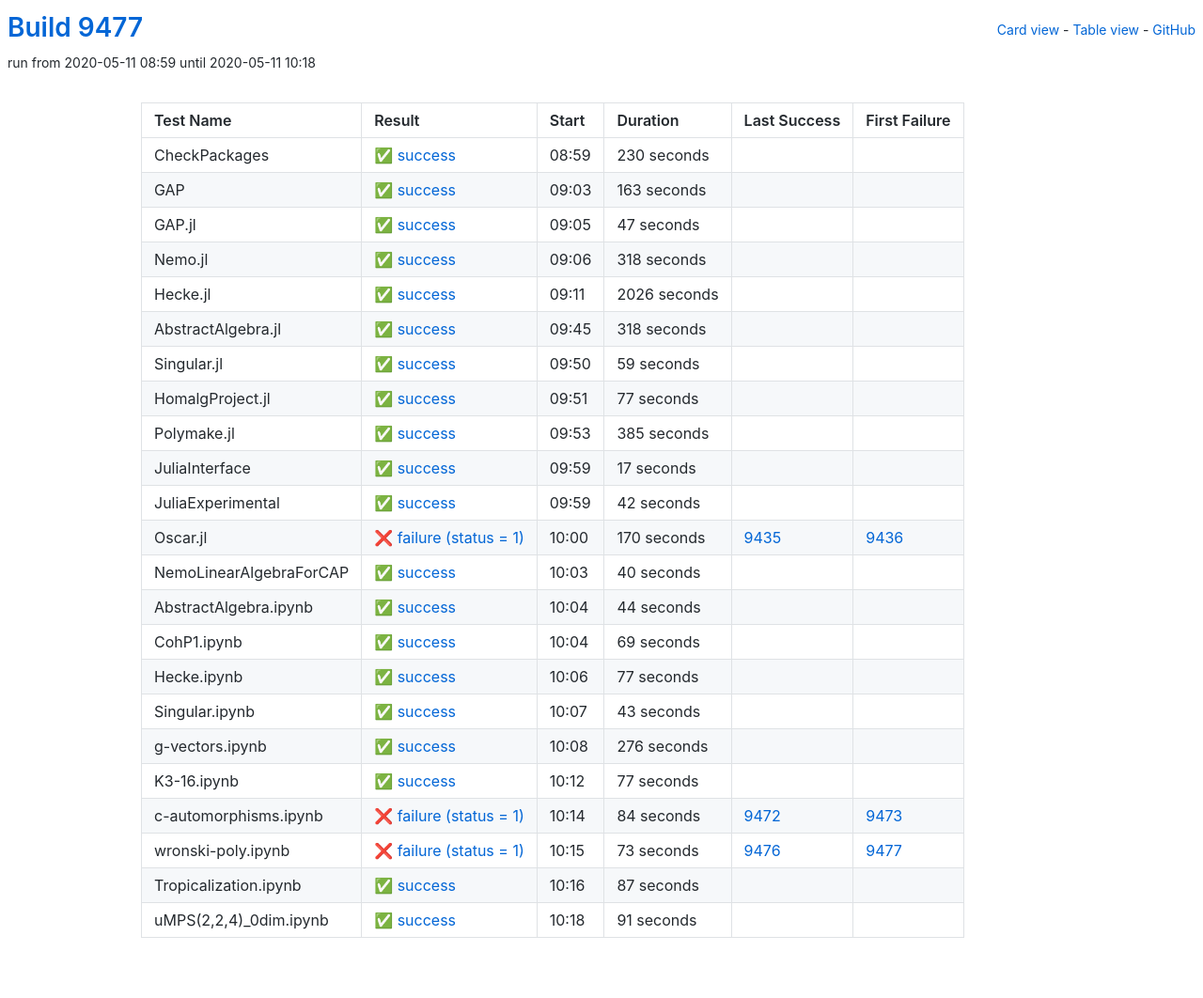
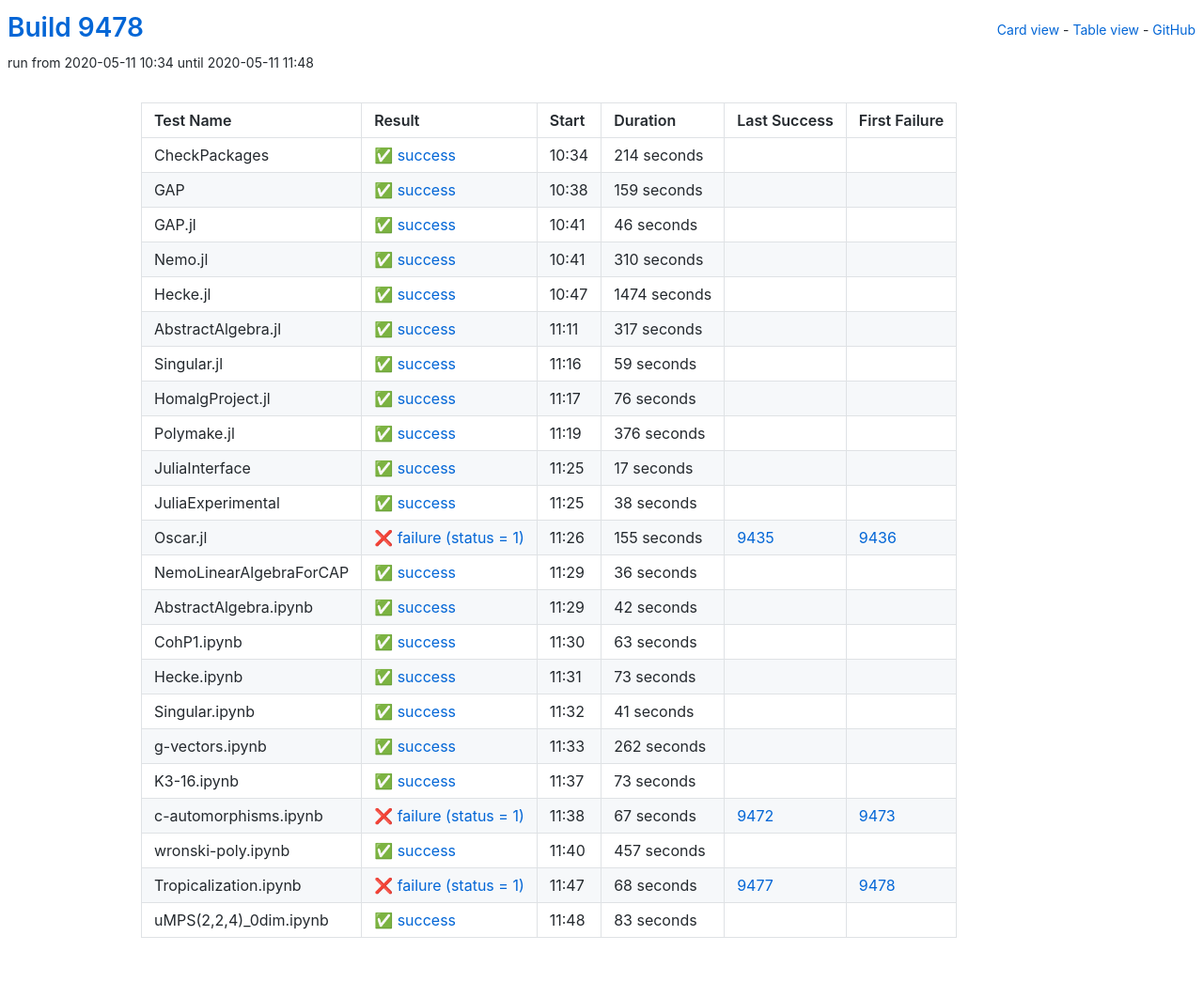
Before and after one commit to oscar-system/oscar-ci-status, a Jekyll site: the page built from table.html, in a window 1280 px wide. Shown: the whole page at 94% size. Built offline with Jekyll 4.4.1, drawn with Linux system fonts in a browser that asks for light colours.

Commit message:
Build 9478

```diff
--- a/_data/ci.yml
+++ b/_data/ci.yml
@@ -1,77 +1,77 @@
-build: 9477
-build_url: https://oscarci.mathematik.uni-kl.de/job/oscar/9477/
+build: 9478
+build_url: https://oscarci.mathematik.uni-kl.de/job/oscar/9478/
 job: oscar
 tests:
-- duration: 230
+- duration: 214
   exitcode: 0
   first_failure: false
   first_failure_url: null
   id: checkpackages
   last_success: false
   last_success_url: null
-  log: https://oscarci.mathematik.uni-kl.de/job/oscar/9477/artifact/logs/build-9477/CheckPackages.log
+  log: https://oscarci.mathematik.uni-kl.de/job/oscar/9478/artifact/logs/build-9478/CheckPackages.log
   name: CheckPackages
-  start: 2020-05-11 08:59
+  start: 2020-05-11 10:34
   status: success
   success: true
-- duration: 163
+- duration: 159
   exitcode: 0
   first_failure: false
   first_failure_url: null
   id: gap
   last_success: false
   last_success_url: null
-  log: https://oscarci.mathematik.uni-kl.de/job/oscar/9477/artifact/logs/build-9477/GAP.log
+  log: https://oscarci.mathematik.uni-kl.de/job/oscar/9478/artifact/logs/build-9478/GAP.log
   name: GAP
-  start: 2020-05-11 09:03
+  start: 2020-05-11 10:38
   status: success
   success: true
-- duration: 47
+- duration: 46
   exitcode: 0
   first_failure: false
   first_failure_url: null
   id: gap-jl
   last_success: false
   last_success_url: null
-  log: https://oscarci.mathematik.uni-kl.de/job/oscar/9477/artifact/logs/build-9477/GAP.jl.log
+  log: https://oscarci.mathematik.uni-kl.de/job/oscar/9478/artifact/logs/build-9478/GAP.jl.log
   name: GAP.jl
-  start: 2020-05-11 09:05
+  start: 2020-05-11 10:41
   status: success
   success: true
-- duration: 318
+- duration: 310
   exitcode: 0
   first_failure: false
   first_failure_url: null
   id: nemo-jl
   last_success: false
   last_success_url: null
-  log: https://oscarci.mathematik.uni-kl.de/job/oscar/9477/artifact/logs/build-9477/Nemo.jl.log
+  log: https://oscarci.mathematik.uni-kl.de/job/oscar/9478/artifact/logs/build-9478/Nemo.jl.log
   name: Nemo.jl
-  start: 2020-05-11 09:06
+  start: 2020-05-11 10:41
   status: success
   success: true
-- duration: 2026
+- duration: 1474
   exitcode: 0
   first_failure: false
   first_failure_url: null
   id: hecke-jl
   last_success: false
   last_success_url: null
-  log: https://oscarci.mathematik.uni-kl.de/job/oscar/9477/artifact/logs/build-9477/Hecke.jl.log
+  log: https://oscarci.mathematik.uni-kl.de/job/oscar/9478/artifact/logs/build-9478/Hecke.jl.log
   name: Hecke.jl
-  start: 2020-05-11 09:11
+  start: 2020-05-11 10:47
   status: success
   success: true
-- duration: 318
+- duration: 317
   exitcode: 0
   first_failure: false
   first_failure_url: null
   id: abstractalgebra-jl
   last_success: false
   last_success_url: null
-  log: https://oscarci.mathematik.uni-kl.de/job/oscar/9477/artifact/logs/build-9477/AbstractAlgebra.jl.log
+  log: https://oscarci.mathematik.uni-kl.de/job/oscar/9478/artifact/logs/build-9478/AbstractAlgebra.jl.log
   name: AbstractAlgebra.jl
-  start: 2020-05-11 09:45
+  start: 2020-05-11 11:11
   status: success
   success: true
 - duration: 59
@@ -81,33 +81,33 @@ tests:
   id: singular-jl
   last_success: false
   last_success_url: null
-  log: https://oscarci.mathematik.uni-kl.de/job/oscar/9477/artifact/logs/build-9477/Singular.jl.log
+  log: https://oscarci.mathematik.uni-kl.de/job/oscar/9478/artifact/logs/build-9478/Singular.jl.log
   name: Singular.jl
-  start: 2020-05-11 09:50
+  start: 2020-05-11 11:16
   status: success
   success: true
-- duration: 77
+- duration: 76
   exitcode: 0
   first_failure: false
   first_failure_url: null
   id: homalgproject-jl
   last_success: false
   last_success_url: null
-  log: https://oscarci.mathematik.uni-kl.de/job/oscar/9477/artifact/logs/build-9477/HomalgProject.jl.log
+  log: https://oscarci.mathematik.uni-kl.de/job/oscar/9478/artifact/logs/build-9478/HomalgProject.jl.log
   name: HomalgProject.jl
-  start: 2020-05-11 09:51
+  start: 2020-05-11 11:17
   status: success
   success: true
-- duration: 385
+- duration: 376
   exitcode: 0
   first_failure: false
   first_failure_url: null
   id: polymake-jl
   last_success: false
   last_success_url: null
-  log: https://oscarci.mathematik.uni-kl.de/job/oscar/9477/artifact/logs/build-9477/Polymake.jl.log
+  log: https://oscarci.mathematik.uni-kl.de/job/oscar/9478/artifact/logs/build-9478/Polymake.jl.log
   name: Polymake.jl
-  start: 2020-05-11 09:53
+  start: 2020-05-11 11:19
   status: success
   success: true
 - duration: 17
@@ -117,164 +117,164 @@ tests:
   id: juliainterface
   last_success: false
   last_success_url: null
-  log: https://oscarci.mathematik.uni-kl.de/job/oscar/9477/artifact/logs/build-9477/JuliaInterface.log
+  log: https://oscarci.mathematik.uni-kl.de/job/oscar/9478/artifact/logs/build-9478/JuliaInterface.log
   name: JuliaInterface
-  start: 2020-05-11 09:59
+  start: 2020-05-11 11:25
+  status: success
+  success: true
+- duration: 38
+  exitcode: 0
+  first_failure: false
+  first_failure_url: null
+  id: juliaexperimental
+  last_success: false
+  last_success_url: null
+  log: https://oscarci.mathematik.uni-kl.de/job/oscar/9478/artifact/logs/build-9478/JuliaExperimental.log
+  name: JuliaExperimental
+  start: 2020-05-11 11:25
+  status: success
+  success: true
+- duration: 155
+  exitcode: 1
+  first_failure: 9436
+  first_failure_url: https://oscarci.mathematik.uni-kl.de/job/oscar/9436/
+  id: oscar-jl
+  last_success: 9435
+  last_success_url: https://oscarci.mathematik.uni-kl.de/job/oscar/9435/
+  log: https://oscarci.mathematik.uni-kl.de/job/oscar/9478/artifact/logs/build-9478/Oscar.jl.log
+  name: Oscar.jl
+  start: 2020-05-11 11:26
+  status: failure
+  success: false
+- duration: 36
+  exitcode: 0
+  first_failure: false
+  first_failure_url: null
+  id: nemolinearalgebraforcap
+  last_success: false
+  last_success_url: null
+  log: https://oscarci.mathematik.uni-kl.de/job/oscar/9478/artifact/logs/build-9478/NemoLinearAlgebraForCAP.log
+  name: NemoLinearAlgebraForCAP
+  start: 2020-05-11 11:29
   status: success
   success: true
 - duration: 42
   exitcode: 0
   first_failure: false
   first_failure_url: null
-  id: juliaexperimental
-  last_success: false
-  last_success_url: null
-  log: https://oscarci.mathematik.uni-kl.de/job/oscar/9477/artifact/logs/build-9477/JuliaExperimental.log
-  name: JuliaExperimental
-  start: 2020-05-11 09:59
-  status: success
-  success: true
-- duration: 170
-  exitcode: 1
-  first_failure: 9436
-  first_failure_url: https://oscarci.mathematik.uni-kl.de/job/oscar/9436/
-  id: oscar-jl
-  last_success: 9435
-  last_success_url: https://oscarci.mathematik.uni-kl.de/job/oscar/9435/
-  log: https://oscarci.mathematik.uni-kl.de/job/oscar/9477/artifact/logs/build-9477/Oscar.jl.log
-  name: Oscar.jl
-  start: 2020-05-11 10:00
-  status: failure
-  success: false
-- duration: 40
-  exitcode: 0
-  first_failure: false
-  first_failure_url: null
-  id: nemolinearalgebraforcap
-  last_success: false
-  last_success_url: null
-  log: https://oscarci.mathematik.uni-kl.de/job/oscar/9477/artifact/logs/build-9477/NemoLinearAlgebraForCAP.log
-  name: NemoLinearAlgebraForCAP
-  start: 2020-05-11 10:03
-  status: success
-  success: true
-- duration: 44
-  exitcode: 0
-  first_failure: false
-  first_failure_url: null
   id: abstractalgebra-ipynb
   last_success: false
   last_success_url: null
-  log: https://oscarci.mathematik.uni-kl.de/job/oscar/9477/artifact/logs/build-9477/AbstractAlgebra.ipynb.log
+  log: https://oscarci.mathematik.uni-kl.de/job/oscar/9478/artifact/logs/build-9478/AbstractAlgebra.ipynb.log
   name: AbstractAlgebra.ipynb
-  start: 2020-05-11 10:04
+  start: 2020-05-11 11:29
   status: success
   success: true
-- duration: 69
+- duration: 63
   exitcode: 0
   first_failure: false
   first_failure_url: null
   id: cohp1-ipynb
   last_success: false
   last_success_url: null
-  log: https://oscarci.mathematik.uni-kl.de/job/oscar/9477/artifact/logs/build-9477/CohP1.ipynb.log
+  log: https://oscarci.mathematik.uni-kl.de/job/oscar/9478/artifact/logs/build-9478/CohP1.ipynb.log
   name: CohP1.ipynb
-  start: 2020-05-11 10:04
+  start: 2020-05-11 11:30
   status: success
   success: true
-- duration: 77
+- duration: 73
   exitcode: 0
   first_failure: false
   first_failure_url: null
   id: hecke-ipynb
   last_success: false
   last_success_url: null
-  log: https://oscarci.mathematik.uni-kl.de/job/oscar/9477/artifact/logs/build-9477/Hecke.ipynb.log
+  log: https://oscarci.mathematik.uni-kl.de/job/oscar/9478/artifact/logs/build-9478/Hecke.ipynb.log
   name: Hecke.ipynb
-  start: 2020-05-11 10:06
+  start: 2020-05-11 11:31
   status: success
   success: true
-- duration: 43
+- duration: 41
   exitcode: 0
   first_failure: false
   first_failure_url: null
   id: singular-ipynb
   last_success: false
   last_success_url: null
-  log: https://oscarci.mathematik.uni-kl.de/job/oscar/9477/artifact/logs/build-9477/Singular.ipynb.log
+  log: https://oscarci.mathematik.uni-kl.de/job/oscar/9478/artifact/logs/build-9478/Singular.ipynb.log
   name: Singular.ipynb
-  start: 2020-05-11 10:07
+  start: 2020-05-11 11:32
   status: success
   success: true
-- duration: 276
+- duration: 262
   exitcode: 0
   first_failure: false
   first_failure_url: null
   id: g-vectors-ipynb
   last_success: false
   last_success_url: null
-  log: https://oscarci.mathematik.uni-kl.de/job/oscar/9477/artifact/logs/build-9477/g-vectors.ipynb.log
+  log: https://oscarci.mathematik.uni-kl.de/job/oscar/9478/artifact/logs/build-9478/g-vectors.ipynb.log
   name: g-vectors.ipynb
-  start: 2020-05-11 10:08
+  start: 2020-05-11 11:33
   status: success
   success: true
-- duration: 77
+- duration: 73
   exitcode: 0
   first_failure: false
   first_failure_url: null
   id: k3-16-ipynb
   last_success: false
   last_success_url: null
-  log: https://oscarci.mathematik.uni-kl.de/job/oscar/9477/artifact/logs/build-9477/K3-16.ipynb.log
+  log: https://oscarci.mathematik.uni-kl.de/job/oscar/9478/artifact/logs/build-9478/K3-16.ipynb.log
   name: K3-16.ipynb
-  start: 2020-05-11 10:12
+  start: 2020-05-11 11:37
   status: success
   success: true
-- duration: 84
+- duration: 67
   exitcode: 1
   first_failure: 9473
   first_failure_url: https://oscarci.mathematik.uni-kl.de/job/oscar/9473/
   id: c-automorphisms-ipynb
   last_success: 9472
   last_success_url: https://oscarci.mathematik.uni-kl.de/job/oscar/9472/
-  log: https://oscarci.mathematik.uni-kl.de/job/oscar/9477/artifact/logs/build-9477/c-automorphisms.ipynb.log
+  log: https://oscarci.mathematik.uni-kl.de/job/oscar/9478/artifact/logs/build-9478/c-automorphisms.ipynb.log
   name: c-automorphisms.ipynb
-  start: 2020-05-11 10:14
+  start: 2020-05-11 11:38
   status: failure
   success: false
-- duration: 73
-  exitcode: 1
-  first_failure: 9477
-  first_failure_url: https://oscarci.mathematik.uni-kl.de/job/oscar/9477/
-  id: wronski-poly-ipynb
-  last_success: 9476
-  last_success_url: https://oscarci.mathematik.uni-kl.de/job/oscar/9476/
-  log: https://oscarci.mathematik.uni-kl.de/job/oscar/9477/artifact/logs/build-9477/wronski-poly.ipynb.log
-  name: wronski-poly.ipynb
-  start: 2020-05-11 10:15
-  status: failure
-  success: false
-- duration: 87
+- duration: 457
   exitcode: 0
   first_failure: false
   first_failure_url: null
-  id: tropicalization-ipynb
+  id: wronski-poly-ipynb
   last_success: false
   last_success_url: null
-  log: https://oscarci.mathematik.uni-kl.de/job/oscar/9477/artifact/logs/build-9477/Tropicalization.ipynb.log
-  name: Tropicalization.ipynb
-  start: 2020-05-11 10:16
+  log: https://oscarci.mathematik.uni-kl.de/job/oscar/9478/artifact/logs/build-9478/wronski-poly.ipynb.log
+  name: wronski-poly.ipynb
+  start: 2020-05-11 11:40
   status: success
   success: true
-- duration: 91
+- duration: 68
+  exitcode: 1
+  first_failure: 9478
+  first_failure_url: https://oscarci.mathematik.uni-kl.de/job/oscar/9478/
+  id: tropicalization-ipynb
+  last_success: 9477
+  last_success_url: https://oscarci.mathematik.uni-kl.de/job/oscar/9477/
+  log: https://oscarci.mathematik.uni-kl.de/job/oscar/9478/artifact/logs/build-9478/Tropicalization.ipynb.log
+  name: Tropicalization.ipynb
+  start: 2020-05-11 11:47
+  status: failure
+  success: false
+- duration: 83
   exitcode: 0
   first_failure: false
   first_failure_url: null
   id: umps-2-2-4-0dim-ipynb
   last_success: false
   last_success_url: null
-  log: https://oscarci.mathematik.uni-kl.de/job/oscar/9477/artifact/logs/build-9477/uMPS-2-2-4-_0dim.ipynb.log
+  log: https://oscarci.mathematik.uni-kl.de/job/oscar/9478/artifact/logs/build-9478/uMPS-2-2-4-_0dim.ipynb.log
   name: uMPS(2,2,4)_0dim.ipynb
-  start: 2020-05-11 10:18
+  start: 2020-05-11 11:48
   status: success
   success: true
```
Also changed, not shown: README.md.
